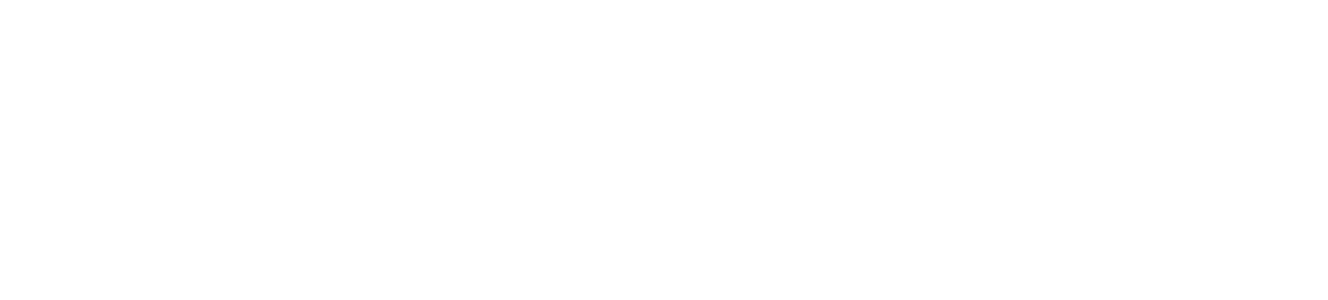
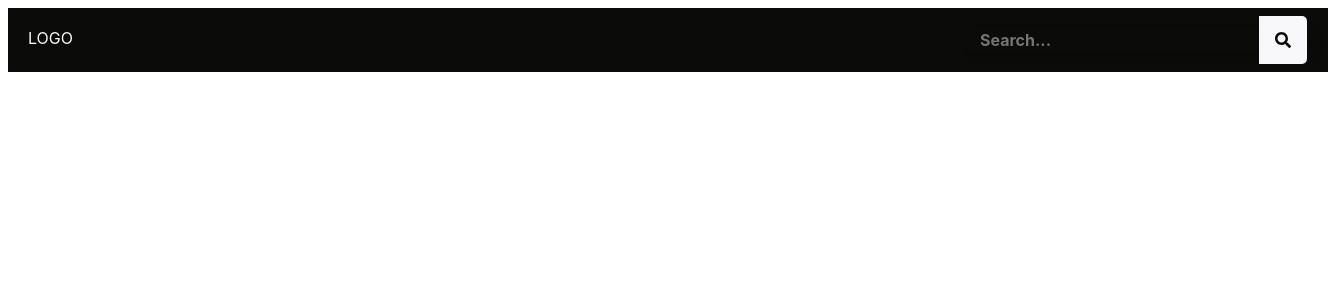
Before and after one commit to GR-DevTeam/fyp, a React (Create React App) app: page / in a window 1280 px wide. Shown: the top 300 px of the page, 1328 px wide, since content can reach past the window. Built offline with nearby package versions, Linux system fonts and the light colour scheme.

Commit message:
theme aplication

```diff
--- a/src/App.tsx
+++ b/src/App.tsx
@@ -2,7 +2,7 @@
 import { ThemeProvider } from 'styled-components';
 import theme from './theme/theme';
 import GlobalStyle from './theme/GlobalStyle';
-
+import Navbar from './components/molecule/Navbar/Navbar';
 
 
 function App() {
@@ -10,6 +10,7 @@
     <ThemeProvider theme={theme}>
       <GlobalStyle />
       <div className='App'>
+        <Navbar/>
       </div>
     </ThemeProvider>
   );
--- a/src/components/molecule/Navbar/Navbar.tsx
+++ b/src/components/molecule/Navbar/Navbar.tsx
@@ -2,17 +2,20 @@
 import styled from 'styled-components';
 import InputText from '../../atoms/InputText/InputText';
 import { faSearch } from '@fortawesome/free-solid-svg-icons';
+import 'styled-components';
+
+
+
 
 
 const StyledNavbar = styled.nav`
-    width: 97vw;
-    height: 1.5rem;
-    background: #0E0D0B;
-    color: white;
+    width: 100vw;
+    height: ${props => props.theme.spacing.s};
+    background: ${props => props.theme.colors.dark};
+    color: ${props => props.theme.colors.light};
     display: flex;
     justify-content: space-between;
-    align-items: center;
-    padding: 1rem;
+    padding: ${props => props.theme.spacing.xs};
 `;
 
 
@@ -20,7 +23,7 @@
 const Navbar: React.FC = () => {
     return (
         <StyledNavbar>
-            <React.Fragment>LOGO</React.Fragment>
+            <div>LOGO</div>
             <InputText icon={faSearch}/>
         </StyledNavbar>
     )
```
Also changed, not shown: 1 other file (tests, documents, lock files or other folders).
